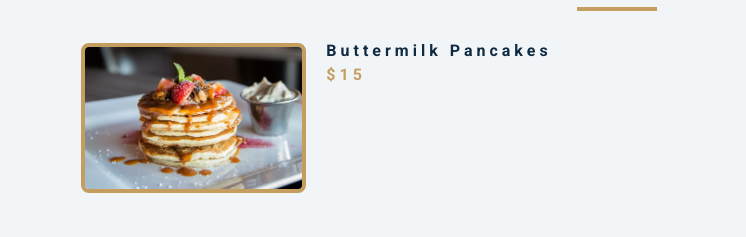
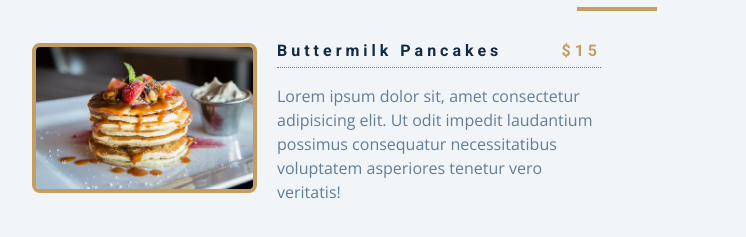
Before and after one commit to claudiahW/js-menu, a plain HTML site: page index.html in a window 1280 px wide. Shown: the part 125-362 px from the top of the page, without its empty margins (23-769 px from the left). Drawn offline with nearby package versions, Linux system fonts and the light colour scheme.

Commit message:
add menu items

```diff
--- a/index.html
+++ b/index.html
@@ -21,15 +21,24 @@
 <!--filter buttons-->
 <!--menu items-->
 <div class="section-center">
+
+
     <!--single item-->
     <article class="menu-item">
      <img src="menu-item.jpeg" class="photo" alt="menu item">
      <div class="item-info">
+        <header>
         <h4>buttermilk pancakes</h4>
         <h4 class="price">$15</h4>
+    </header>
+    <p class="item-text">Lorem ipsum dolor sit, amet consectetur adipisicing elit. Ut odit impedit laudantium possimus consequatur necessitatibus voluptatem asperiores tenetur vero veritatis!</p>
      </div>
     </article>
     <!--end of single item-->
+
+
+
+
 </div>
 </section>
    <!--javascript-->
--- a/scripts.js
+++ b/scripts.js
@@ -0,0 +1,76 @@
+// items
+
+const menu = [
+    {
+      id: 1,
+      title: "buttermilk pancakes",
+      category: "breakfast",
+      price: 15.99,
+      img: "./images/item-1.jpeg",
+      desc: `I'm baby woke mlkshk wolf bitters live-edge blue bottle, hammock freegan copper mug whatever cold-pressed `,
+    },
+    {
+      id: 2,
+      title: "diner double",
+      category: "lunch",
+      price: 13.99,
+      img: "./images/item-2.jpeg",
+      desc: `vaporware iPhone mumblecore selvage raw denim slow-carb leggings gochujang helvetica man braid jianbing. Marfa thundercats `,
+    },
+    {
+      id: 3,
+      title: "godzilla milkshake",
+      category: "shakes",
+      price: 6.99,
+      img: "./images/item-3.jpeg",
+      desc: `ombucha chillwave fanny pack 3 wolf moon street art photo booth before they sold out organic viral.`,
+    },
+    {
+      id: 4,
+      title: "country delight",
+      category: "breakfast",
+      price: 20.99,
+      img: "./images/item-4.jpeg",
+      desc: `Shabby chic keffiyeh neutra snackwave pork belly shoreditch. Prism austin mlkshk truffaut, `,
+    },
+    {
+      id: 5,
+      title: "egg attack",
+      category: "lunch",
+      price: 22.99,
+      img: "./images/item-5.jpeg",
+      desc: `franzen vegan pabst bicycle rights kickstarter pinterest meditation farm-to-table 90's pop-up `,
+    },
+    {
+      id: 6,
+      title: "oreo dream",
+      category: "shakes",
+      price: 18.99,
+      img: "./images/item-6.jpeg",
+      desc: `Portland chicharrones ethical edison bulb, palo santo craft beer chia heirloom iPhone everyday`,
+    },
+    {
+      id: 7,
+      title: "bacon overflow",
+      category: "breakfast",
+      price: 8.99,
+      img: "./images/item-7.jpeg",
+      desc: `carry jianbing normcore freegan. Viral single-origin coffee live-edge, pork belly cloud bread iceland put a bird `,
+    },
+    {
+      id: 8,
+      title: "american classic",
+      category: "lunch",
+      price: 12.99,
+      img: "./images/item-8.jpeg",
+      desc: `on it tumblr kickstarter thundercats migas everyday carry squid palo santo leggings. Food truck truffaut  `,
+    },
+    {
+      id: 9,
+      title: "quarantine buddy",
+      category: "shakes",
+      price: 16.99,
+      img: "./images/item-9.jpeg",
+      desc: `skateboard fam synth authentic semiotics. Live-edge lyft af, edison bulb yuccie crucifix microdosing.`,
+    },
+  ];
```
Also changed, not shown: images/item-1.jpeg (added), images/item-10.jpeg (added), images/item-2.jpeg (added), images/item-3.jpeg (added), images/item-4.jpeg (added), images/item-5.jpeg (added), images/item-6.jpeg (added), images/item-7.jpeg (added), images/item-8.jpeg (added), images/item-9.jpeg (added), 1 other file.
